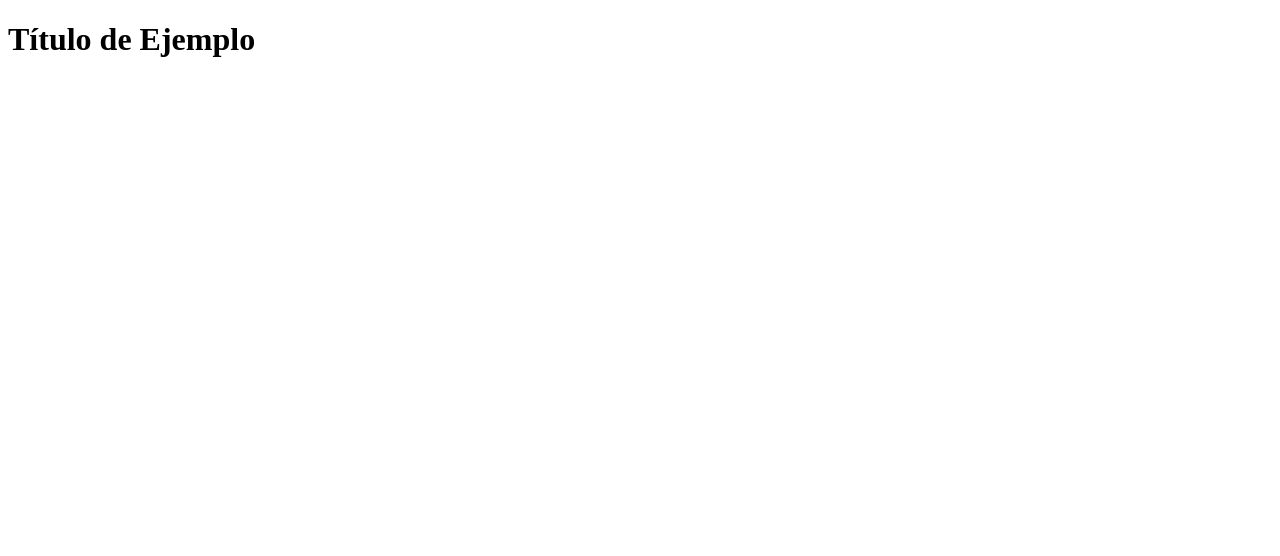
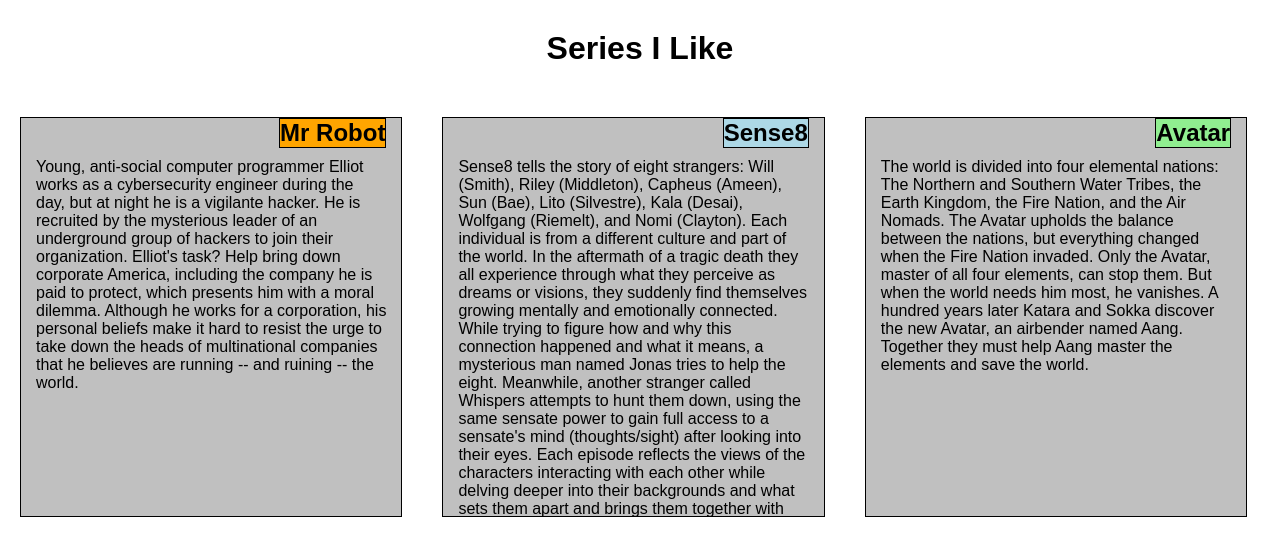
Before and after one commit to KevinOlm/Coursera-student, a plain HTML site: page module02-solution/module02-solution-index.html in a window 1280 px wide. Drawn offline with Linux system fonts and the light colour scheme.

Commit message:
Segunda versión de la página

```diff
--- /dev/null
+++ b/module02-solution/module02-solution-CSS/module02-solution-stylesheet.css
@@ -0,0 +1,83 @@
+/*General styles*/
+*
+{
+	box-sizing: border-box;
+	margin: 0px;
+	padding: 0px;
+	font-family: Arial;
+}
+h1
+{
+	margin: 30px;
+	text-align: center;
+}
+section
+{
+	padding: 20px;
+}
+section > div
+{
+	border: 1px solid black;
+	position: relative;
+	background-color: #C0C0C0;
+	padding: 15px;
+	padding-top: 40px;
+	height: 300px;
+	overflow: auto;
+}
+div > h2
+{
+	position: absolute;
+	top: 0px;
+	right: 15px;
+	border: 1px solid black;
+	text-align: right;
+}
+.h201
+{
+	background-color: orange;
+}
+.h202
+{
+	background-color: lightblue;
+}
+.h203
+{
+	background-color: lightgreen;
+}
+
+/*Styles for large devices (992px+)*/
+@media (min-width: 992px)
+{
+	section
+	{
+		float: left;
+		width: 33%;
+	}
+	section > div
+	{
+		height: 400px;
+	}
+}
+
+/*Styles for medium devices*/
+@media (min-width: 768px) and (max-width: 991px)
+{
+	section
+	{
+		float: left;
+		width: 50%
+	}
+	.s03
+	{
+		width: 100%;
+	}
+	section > div
+	{
+		height: 400px;
+	}
+	.s03 > div
+	{
+		height: 200px;
+	}
+}
--- a/module02-solution/module02-solution-index.html
+++ b/module02-solution/module02-solution-index.html
@@ -2,10 +2,35 @@
 <html>
 <head>
 	<meta charset="utf-8">
-	<meta name="viewport" content="width=devise_width, initial-scale=1">
+	<meta name="viewport" content="width=device-width, initial-scale=1">
+	<link rel="stylesheet" type="text/css" href="module02-solution-CSS/module02-solution-stylesheet.css">
 	<title>Proyecto Coursera</title>
 </head>
 <body>
-	<h1>Título de Ejemplo</h1>
+	<h1>Series I Like</h1>
+	<section class="s01">
+		<div>
+			<h2 class="h201">Mr Robot</h2>
+			<div>
+				Young, anti-social computer programmer Elliot works as a cybersecurity engineer during the day, but at night he is a vigilante hacker. He is recruited by the mysterious leader of an underground group of hackers to join their organization. Elliot's task? Help bring down corporate America, including the company he is paid to protect, which presents him with a moral dilemma. Although he works for a corporation, his personal beliefs make it hard to resist the urge to take down the heads of multinational companies that he believes are running -- and ruining -- the world.
+			</div>
+		</div>
+	</section>
+	<section class="s02">
+		<div>
+			<h2 class="h202">Sense8</h2>
+			<div>
+				Sense8 tells the story of eight strangers: Will (Smith), Riley (Middleton), Capheus (Ameen), Sun (Bae), Lito (Silvestre), Kala (Desai), Wolfgang (Riemelt), and Nomi (Clayton). Each individual is from a different culture and part of the world. In the aftermath of a tragic death they all experience through what they perceive as dreams or visions, they suddenly find themselves growing mentally and emotionally connected. While trying to figure how and why this connection happened and what it means, a mysterious man named Jonas tries to help the eight. Meanwhile, another stranger called Whispers attempts to hunt them down, using the same sensate power to gain full access to a sensate's mind (thoughts/sight) after looking into their eyes. Each episode reflects the views of the characters interacting with each other while delving deeper into their backgrounds and what sets them apart and brings them together with the others.
+			</div>
+		</div>
+	</section>
+	<section class="s03">
+		<div>
+			<h2 class="h203">Avatar</h2>
+			<div>
+				The world is divided into four elemental nations: The Northern and Southern Water Tribes, the Earth Kingdom, the Fire Nation, and the Air Nomads. The Avatar upholds the balance between the nations, but everything changed when the Fire Nation invaded. Only the Avatar, master of all four elements, can stop them. But when the world needs him most, he vanishes. A hundred years later Katara and Sokka discover the new Avatar, an airbender named Aang. Together they must help Aang master the elements and save the world.
+			</div>
+		</div>
+	</section>
 </body>
 </html>
```
